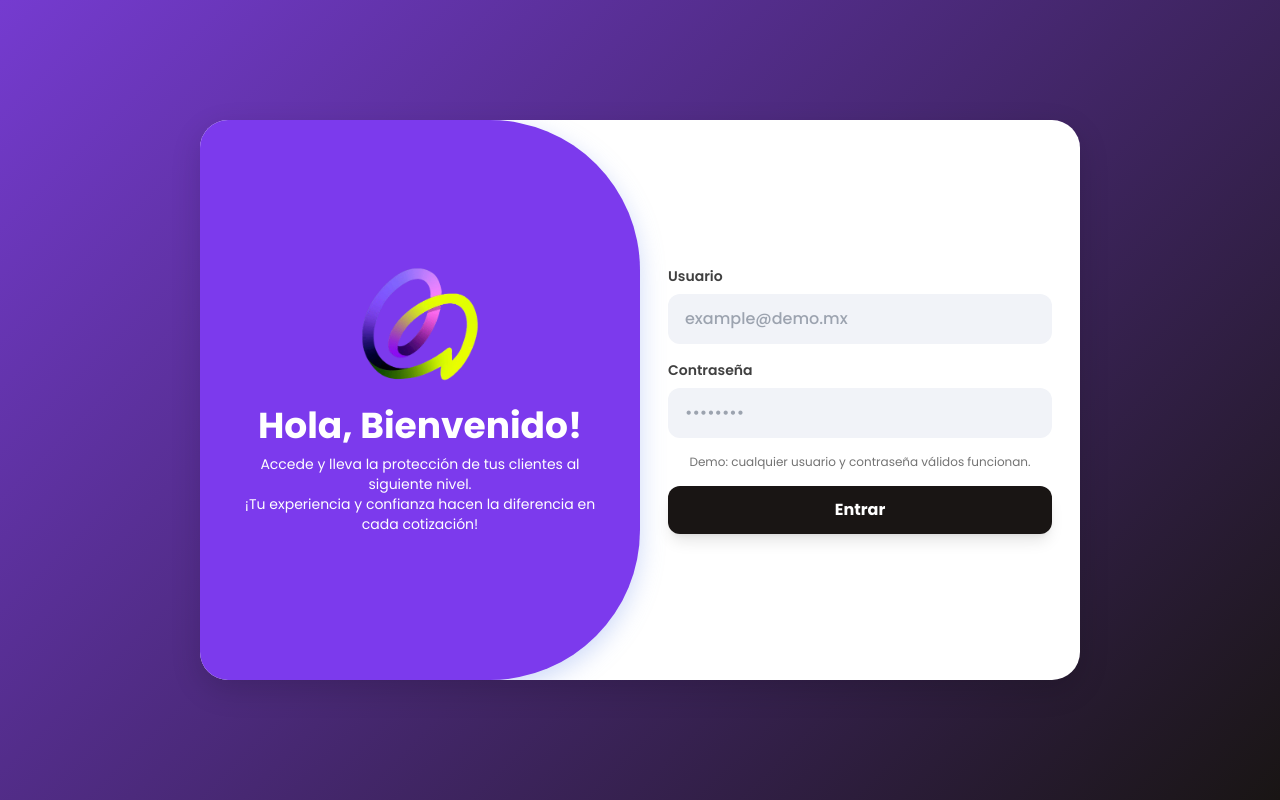
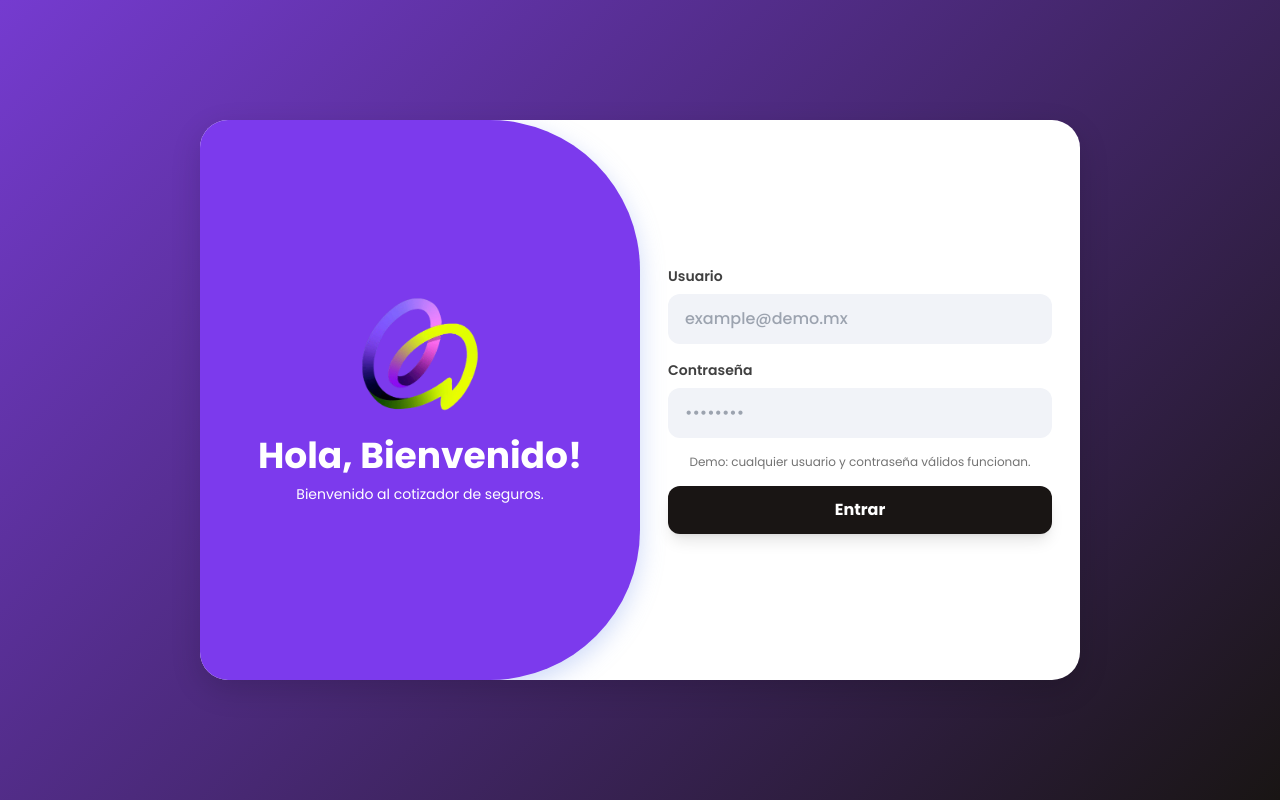
Before and after one commit to jordijuarez20/segdem25, a Next.js app: page / in a window 1280 px wide. Built offline with nearby package versions, Linux system fonts and the light colour scheme.

Commit message:
Update page.tsx

```diff
--- a/app/page.tsx
+++ b/app/page.tsx
@@ -87,9 +87,7 @@
           </div>
           <h1 style={{ color: '#ffffff' }}>Hola, Bienvenido!</h1>
           <p className="mt-4 text-sm leading-relaxed" style={{ color: '#ffffff' }}>
-            Accede y lleva la protección de tus clientes al siguiente nivel.
-            <br />
-            ¡Tu experiencia y confianza hacen la diferencia en cada cotización!
+            Bienvenido al cotizador de seguros.
           </p>
         </aside>
 
```
